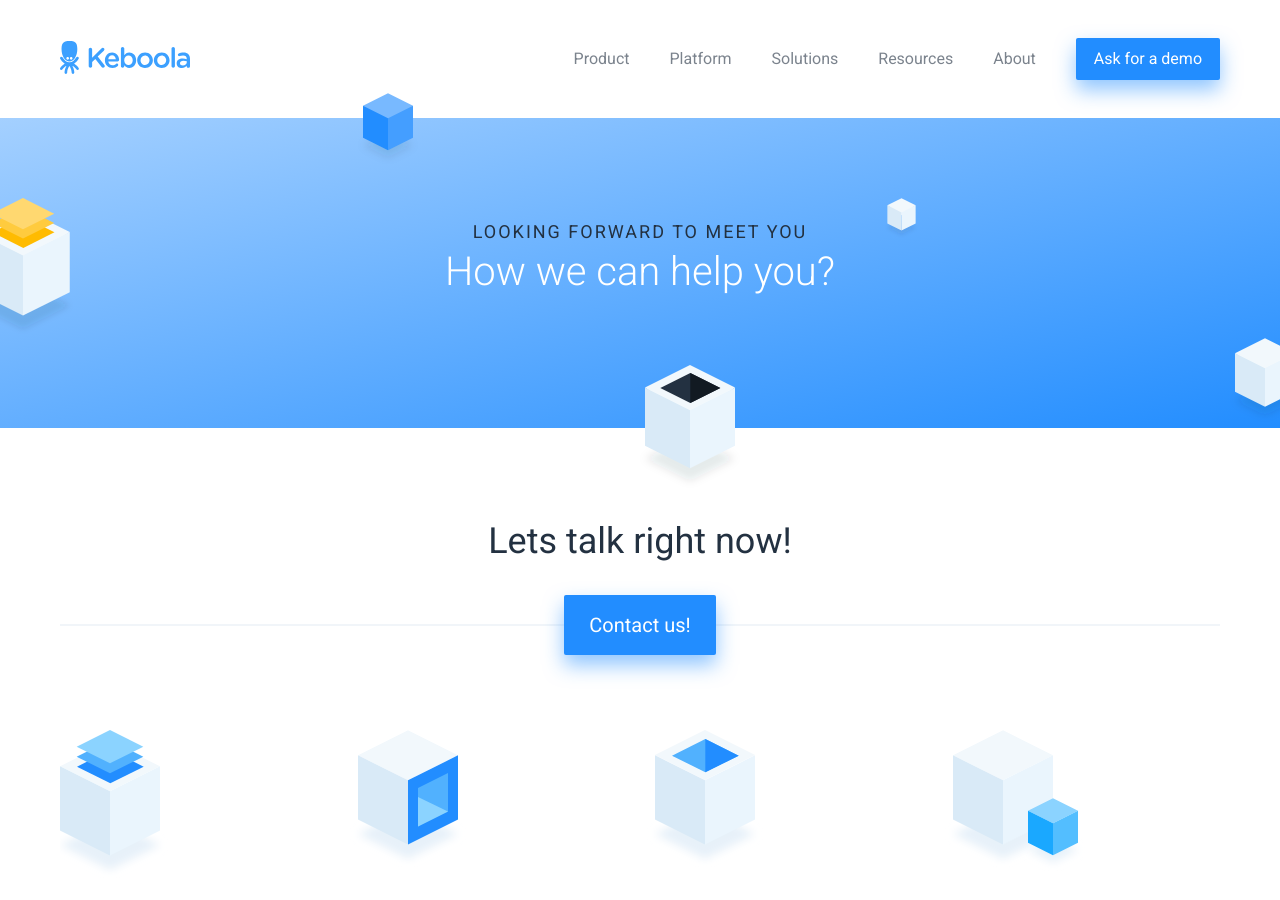
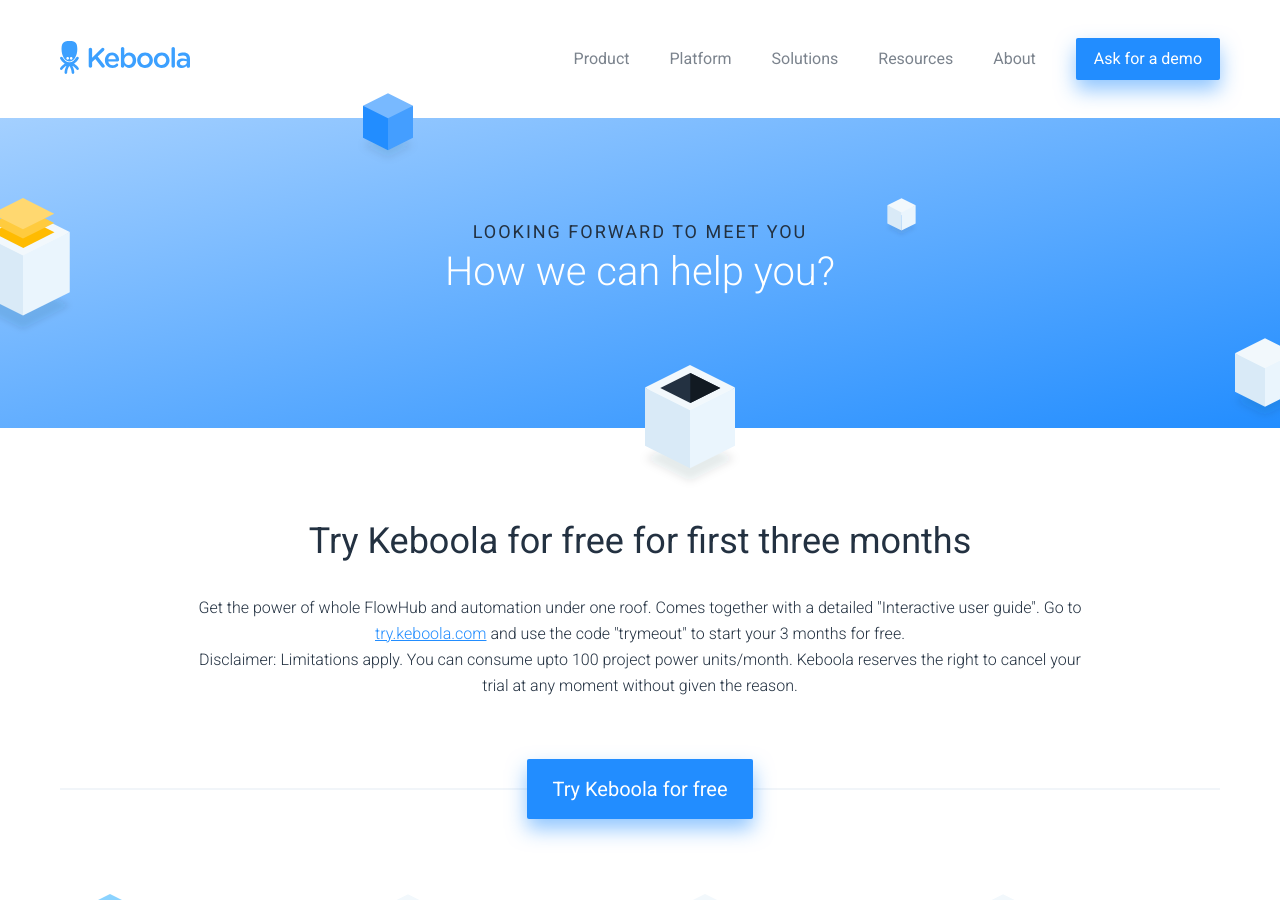
Before and after one commit to keboola/website, a Jekyll site: the page built from _about/contact.md, in a window 1280 px wide and 900 px high. Built offline with Jekyll 4.4.1, drawn with Linux system fonts in a browser that asks for light colours; nearby versions of some CDN libraries.

Commit message:
Update from Forestry.io Martin Karasek updated _about/contact.md

```diff
--- a/_about/contact.md
+++ b/_about/contact.md
@@ -11,10 +11,17 @@
   content: ''
 - template: ask-demo
   block: ask-demo
-  headline: Lets talk right now!
-  ctaname: Contact us!
-  ctalink: https://www.keboola.com/contact-sales
-  newwindow: false
+  headline: Try Keboola for free for first three months
+  ctaname: Try Keboola for free
+  ctalink: https://try.keboola.com
+  newwindow: true
+  subheadline: ''
+  content: 'Get the power of whole FlowHub and automation under one roof. Comes together
+    with a detailed "Interactive user guide". Go to <a href="https://try.keboola.com"
+    title="">try.keboola.com</a> and use the code "trymeout" to start your 3 months
+    for free.<br>Disclaimer: Limitations apply. You can consume upto 100 project power
+    units/month. Keboola reserves the right to cancel your trial at any moment without
+    given the reason.'
 - template: article-about-office
   block: article-about-office
   list:
```
Also changed, not shown: other parts of _about/contact.md (+1 -1 lines), .forestry/front_matter/templates/page-builder.yml.
